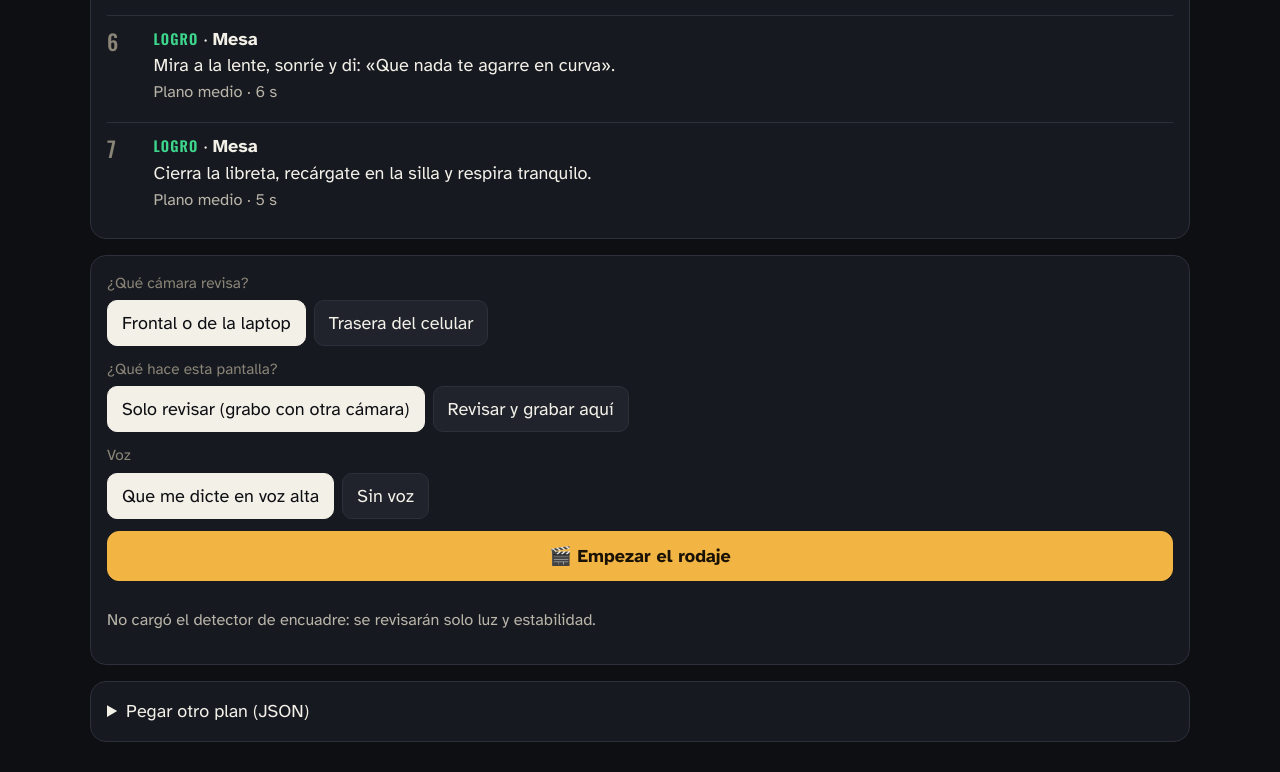
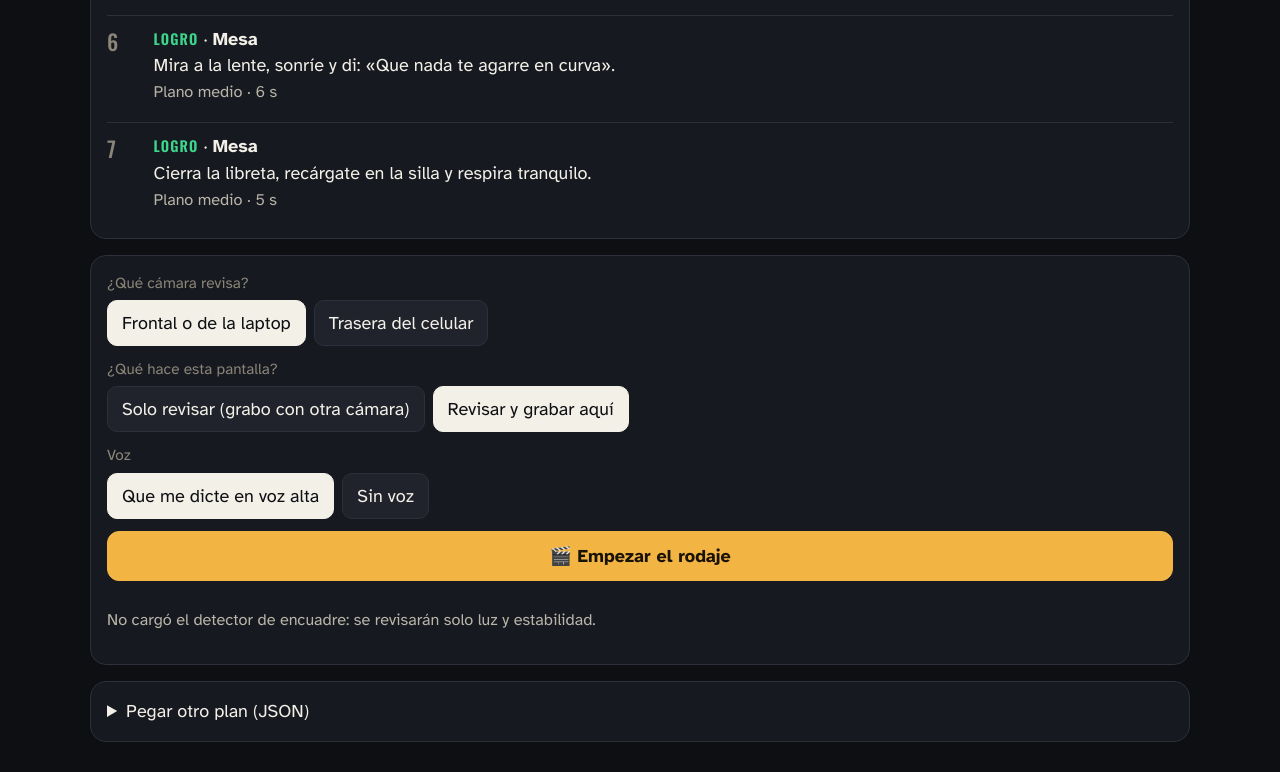
Before and after one commit to dalifpibarra-png/director-rodaje-zarr3, a plain HTML site: page index.html in a window 1280 px wide. Shown: the part 701-1473 px from the top of the page. Drawn offline with nearby package versions, Linux system fonts and the light colour scheme.

Commit message:
Actualiza el sitio

```diff
--- a/index.html
+++ b/index.html
@@ -212,7 +212,7 @@ const ENC={cerrado:[0.28,0.62,"Cerrado: la cara llena un tercio"],medio:[0.12,0.
 const store={get(k){try{return localStorage.getItem(k)}catch(e){return null}},set(k,v){try{localStorage.setItem(k,v)}catch(e){}}};
 // iPad moderno se presenta como Mac: se reconoce por la pantalla táctil.
 const MOVIL=/iPhone|iPad|iPod|Android/i.test(navigator.userAgent)||(navigator.maxTouchPoints>1&&/Mac/i.test(navigator.platform));
-let plan=null, idx=0, aprobadas={}, opts={cam:"user",mode:MOVIL?"grabar":"revisar",voz:true}, clips={}, wake=null;
+let plan=null, idx=0, aprobadas={}, opts={cam:"user",mode:"grabar",voz:true}, clips={}, wake=null;
 let stream=null, detector=null, raf=0, lastT=0, prevGray=null, okSince=0, phase="ajustando", rec=null, chunks=[], recStart=0, lostSince=0, lastSpoken="", lastSpokeAt=0;
 
 /* ---------- plan ---------- */
```
